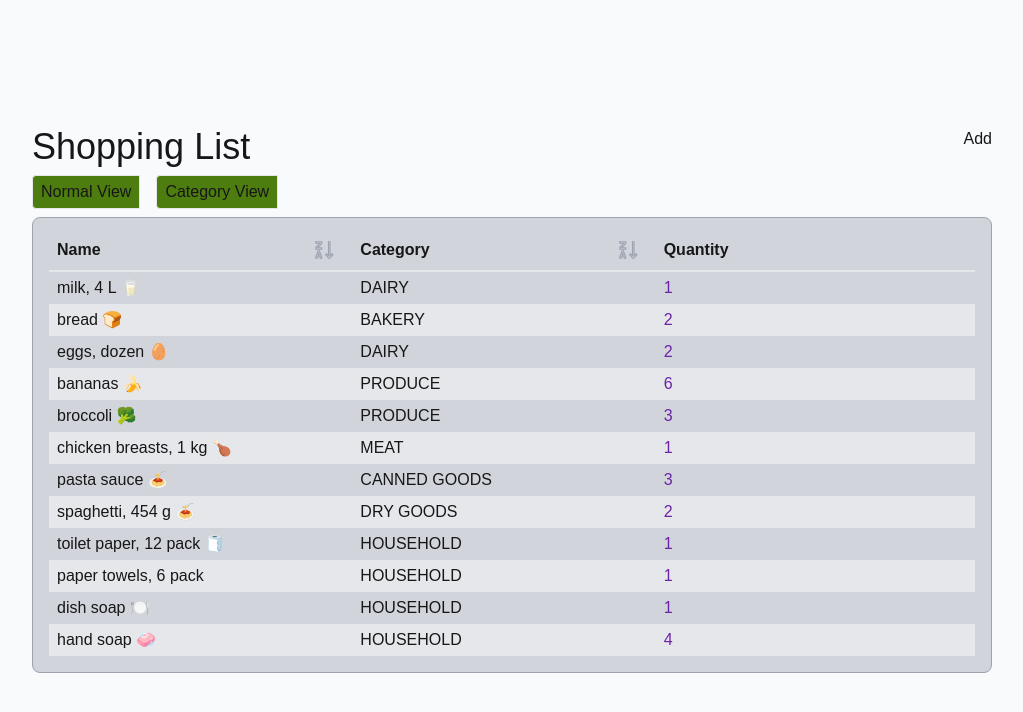
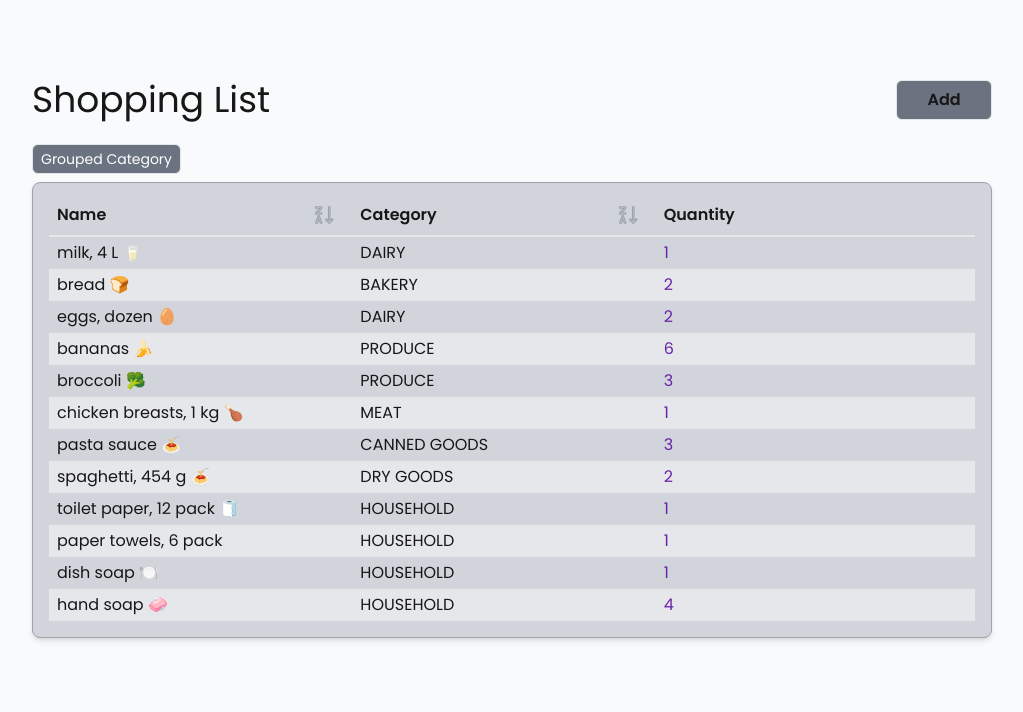
Before and after one commit to AmirZhou/cprg306-assignments, a Next.js app: page /week-6 in a window 1280 px wide. Shown: the top 712 px of the page, without its empty margins (128-1151 px from the left). Built offline with nearby package versions, Linux system fonts and the light colour scheme.

Commit message:
feat: add group category view

```diff
--- /dev/null
+++ b/app/week-6/CategoryList.tsx
@@ -0,0 +1,35 @@
+import Item from "./Item";
+
+interface CategoryListProps {
+  items: { id: string; name: string; category: string; quantity: number }[];
+}
+
+export default function CategoryList({ items }: CategoryListProps) {
+  const groupedItems = items.reduce(
+    (acc, item) => {
+      if (!acc[item.category]) acc[item.category] = [];
+      acc[item.category].push(item);
+      return acc;
+    },
+    {} as Record<string, typeof items>,
+  );
+
+  return (
+    <div className="flex w-full flex-col justify-start gap-4">
+      {Object.entries(groupedItems) // Convert object to array of [key, value]
+        .map(([category, items]) => (
+          <div
+            className="rounded-lg border border-gray-400 bg-gray-300 p-4 capitalize"
+            key={category}
+          >
+            <h3 className="border-b-2 px-2 pb-2 pt-1 font-semibold">
+              {category}
+            </h3>
+            {items.map((item, i) => (
+              <Item key={item.id} {...item} bgColor="bg-gray-300" />
+            ))}
+          </div>
+        ))}
+    </div>
+  );
+}
--- a/app/week-6/Item.tsx
+++ b/app/week-6/Item.tsx
@@ -9,9 +9,9 @@ interface ItemProps extends React.ComponentProps<"div"> {
 export default function Item({ ...props }: ItemProps) {
   return (
     <div className={`flex w-full px-2 py-1 ${props.bgColor}`}>
-      <div className="w-1/3">{props.name}</div>
-      <div className="w-1/3">{props.category.toUpperCase()}</div>
-      <div className="w-1/3 text-purple-800">{props.quantity}</div>
+      <div className="flex-1">{props.name}</div>
+      <div className="flex-1">{props.category.toUpperCase()}</div>
+      <div className="flex-1 text-purple-800">{props.quantity}</div>
     </div>
   );
 }
--- a/app/week-6/ItemList.tsx
+++ b/app/week-6/ItemList.tsx
@@ -2,6 +2,7 @@ import data from "./items.json";
 import Item from "./Item";
 import TableHeader from "./TableHeader";
 import { useState } from "react";
+import CategoryList from "./CategoryList";
 
 interface ItemListProps extends React.ComponentProps<"div"> {}
 
@@ -11,6 +12,7 @@ export default function ItemList() {
   const [sortBy, setSortBy] = useState<"name" | "category" | "">("");
   const [isAcsending, setIsAcsending] = useState(true);
 
+  // ai generated code
   const handleSort = (sortType: "name" | "category" | "") => {
     setSortBy((prevSortBy) => {
       return sortType;
@@ -29,24 +31,31 @@ export default function ItemList() {
       return newIsAscending;
     });
   };
+  // ai generated code ends
+
+  const handleToggleView = () => {
+    setIsCategoryView((prevIsCategoryView) => !prevIsCategoryView);
+  };
 
   return (
     <div className="flex h-full w-3/4 min-w-96 flex-col items-center justify-center gap-2">
-      <div className="flex w-full justify-between">
+      <div className="mb-4 flex w-full justify-between">
         <h2 className="text-4xl">Shopping List</h2>
-        <span>Add</span>
+        <button className="w-24 rounded-md border bg-gray-500 font-semibold hover:bg-gray-600 hover:text-white">
+          Add
+        </button>
       </div>
-      <div className="flex w-full justify-start gap-4">
-        <span className="rounded-l border bg-lime-700 px-2 py-1">
-          Normal View
-        </span>
-        <span className="rounded-l border bg-lime-700 px-2 py-1">
-          Category View
-        </span>
+      <div className="flex w-full justify-start gap-4 text-white">
+        <button
+          onClick={handleToggleView}
+          className={`rounded-md border px-2 py-1 text-sm ${isCategoryView ? "bg-lime-700 hover:bg-lime-800" : "bg-gray-500 hover:bg-gray-600"} `}
+        >
+          Grouped Category
+        </button>
       </div>
 
-      {!isCategoryView && (
-        <div className="w-full rounded-lg border border-gray-400 bg-gray-300 p-4">
+      {!isCategoryView ? (
+        <div className="w-full rounded-lg border border-gray-400 bg-gray-300 p-4 shadow-md">
           <TableHeader
             sortBy={sortBy}
             isAscending={isAcsending}
@@ -60,6 +69,8 @@ export default function ItemList() {
             />
           ))}
         </div>
+      ) : (
+        <CategoryList items={items} />
       )}
     </div>
   );
--- a/app/week-6/page.js
+++ b/app/week-6/page.js
@@ -9,7 +9,7 @@ export default function Page() {
   const [isOpen, setIsOpen] = useState(false); // control the state of the flyout
 
   return (
-    <div className={`w-screen min-h-screen flex items-center justify-center bg-slate-50`}>
+    <div className={`w-screen min-h-screen flex items-start pt-20 justify-center bg-slate-50 font-poppins`}>
       <ItemList />
       {isOpen &&
         <Flyout isOpen={isOpen} onClose={() => { setIsOpen(false) }}>
--- a/public/output.css
+++ b/public/output.css
@@ -619,6 +619,14 @@ input[type="number"]::-webkit-inner-spin-button,
   margin-top: 0.25rem;
 }
 
+.mb-5 {
+  margin-bottom: 1.25rem;
+}
+
+.mb-4 {
+  margin-bottom: 1rem;
+}
+
 .box-border {
   box-sizing: border-box;
 }
@@ -663,6 +671,10 @@ input[type="number"]::-webkit-inner-spin-button,
   height: 100%;
 }
 
+.h-8 {
+  height: 2rem;
+}
+
 .min-h-screen {
   min-height: 100vh;
 }
@@ -701,6 +713,14 @@ input[type="number"]::-webkit-inner-spin-button,
 
 .w-screen {
   width: 100vw;
+}
+
+.w-14 {
+  width: 3.5rem;
+}
+
+.w-16 {
+  width: 4rem;
 }
 
 .min-w-96 {
@@ -889,6 +909,26 @@ input[type="number"]::-webkit-inner-spin-button,
   background-color: rgb(255 255 255 / var(--tw-bg-opacity, 1));
 }
 
+.bg-slate-500 {
+  --tw-bg-opacity: 1;
+  background-color: rgb(100 116 139 / var(--tw-bg-opacity, 1));
+}
+
+.bg-lime-500 {
+  --tw-bg-opacity: 1;
+  background-color: rgb(132 204 22 / var(--tw-bg-opacity, 1));
+}
+
+.bg-gray-500 {
+  --tw-bg-opacity: 1;
+  background-color: rgb(107 114 128 / var(--tw-bg-opacity, 1));
+}
+
+.bg-gray-400 {
+  --tw-bg-opacity: 1;
+  background-color: rgb(156 163 175 / var(--tw-bg-opacity, 1));
+}
+
 .stroke-current {
   stroke: currentColor;
 }
@@ -955,8 +995,20 @@ input[type="number"]::-webkit-inner-spin-button,
   padding-top: 0.25rem;
 }
 
+.pt-40 {
+  padding-top: 10rem;
+}
+
+.pt-20 {
+  padding-top: 5rem;
+}
+
 .text-center {
   text-align: center;
+}
+
+.align-middle {
+  vertical-align: middle;
 }
 
 .font-poppins {
@@ -1072,6 +1124,11 @@ input[type="number"]::-webkit-inner-spin-button,
   color: rgb(120 113 108 / var(--tw-text-opacity, 1));
 }
 
+.text-white {
+  --tw-text-opacity: 1;
+  color: rgb(255 255 255 / var(--tw-text-opacity, 1));
+}
+
 .underline {
   text-decoration-line: underline;
 }
@@ -1098,6 +1155,12 @@ input[type="number"]::-webkit-inner-spin-button,
 .shadow-xl {
   --tw-shadow: 0 20px 25px -5px rgb(0 0 0 / 0.1), 0 8px 10px -6px rgb(0 0 0 / 0.1);
   --tw-shadow-colored: 0 20px 25px -5px var(--tw-shadow-color), 0 8px 10px -6px var(--tw-shadow-color);
+  box-shadow: var(--tw-ring-offset-shadow, 0 0 #0000), var(--tw-ring-shadow, 0 0 #0000), var(--tw-shadow);
+}
+
+.shadow-md {
+  --tw-shadow: 0 4px 6px -1px rgb(0 0 0 / 0.1), 0 2px 4px -2px rgb(0 0 0 / 0.1);
+  --tw-shadow-colored: 0 4px 6px -1px var(--tw-shadow-color), 0 2px 4px -2px var(--tw-shadow-color);
   box-shadow: var(--tw-ring-offset-shadow, 0 0 #0000), var(--tw-ring-shadow, 0 0 #0000), var(--tw-shadow);
 }
 
@@ -1207,6 +1270,26 @@ body {
   background-color: rgb(221 214 254 / var(--tw-bg-opacity, 1));
 }
 
+.hover\:bg-slate-600:hover {
+  --tw-bg-opacity: 1;
+  background-color: rgb(71 85 105 / var(--tw-bg-opacity, 1));
+}
+
+.hover\:bg-gray-600:hover {
+  --tw-bg-opacity: 1;
+  background-color: rgb(75 85 99 / var(--tw-bg-opacity, 1));
+}
+
+.hover\:bg-gray-500:hover {
+  --tw-bg-opacity: 1;
+  background-color: rgb(107 114 128 / var(--tw-bg-opacity, 1));
+}
+
+.hover\:bg-lime-800:hover {
+  --tw-bg-opacity: 1;
+  background-color: rgb(63 98 18 / var(--tw-bg-opacity, 1));
+}
+
 .hover\:stroke-violet-800:hover {
   stroke: #5b21b6;
 }
@@ -1214,6 +1297,11 @@ body {
 .hover\:text-slate-300:hover {
   --tw-text-opacity: 1;
   color: rgb(203 213 225 / var(--tw-text-opacity, 1));
+}
+
+.hover\:text-white:hover {
+  --tw-text-opacity: 1;
+  color: rgb(255 255 255 / var(--tw-text-opacity, 1));
 }
 
 .hover\:underline-offset-2:hover {
```
